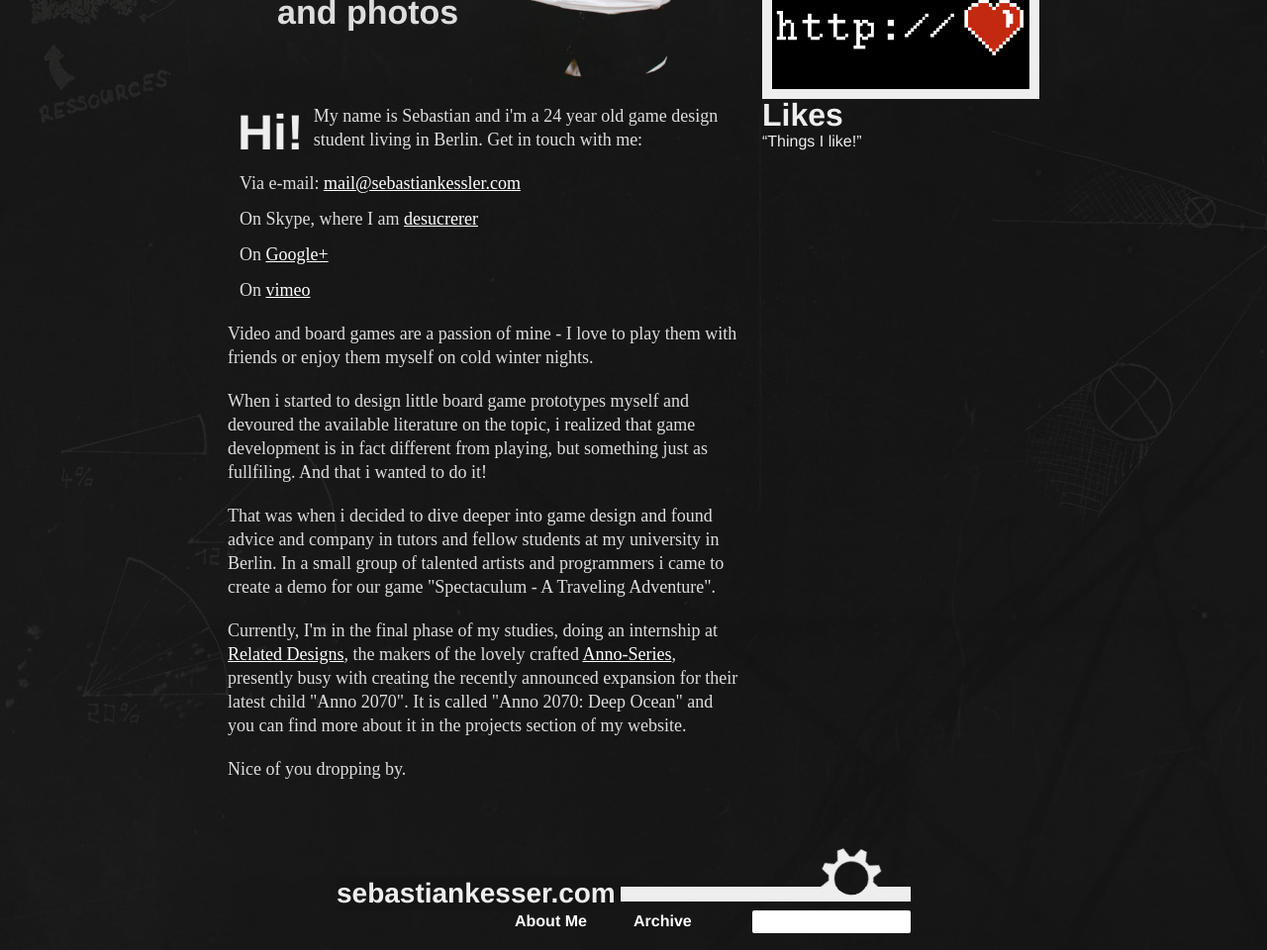
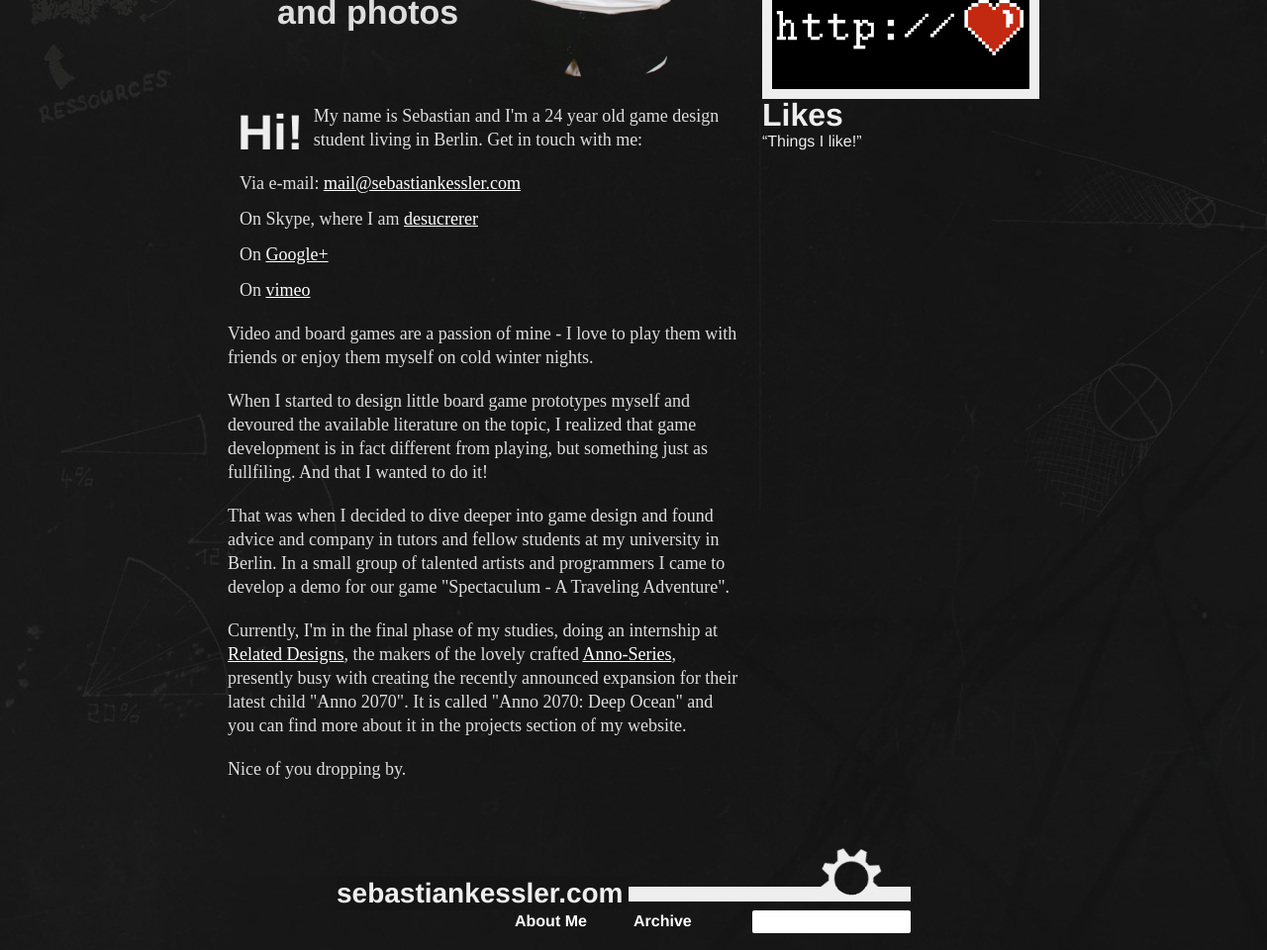
Before and after one commit to zapp/zapp.github.com, a Jekyll site: the page built from about-me/index.html, in a window 1280 px wide. Shown: the part 524-1484 px from the top of the page at 99% size. Built offline with Jekyll 4.4.1, drawn with Linux system fonts in a browser that asks for light colours; nearby versions of some CDN libraries.

Commit message:
footer correction, about me update, article correction

```diff
--- a/_includes/footer.html
+++ b/_includes/footer.html
@@ -1,6 +1,6 @@
 <footer id="page-footer" class="ten container columns offset-by-three">
   <div class="bar">
-    <h3>sebastiankesser.com</h3>
+    <h3>sebastiankessler.com</h3>
   </div>
 
   <div class="about two columns offset-by-three alpha">
--- a/about-me/index.html
+++ b/about-me/index.html
@@ -18,7 +18,7 @@ layout: default
     Hi!
   </h2>
 
-  <p>My name is Sebastian and i'm a 24 year old game design student living in
+  <p>My name is Sebastian and I'm a 24 year old game design student living in
   Berlin. Get in touch with me:</p>
 
   <ul style="padding: 0 0 0 12px">
@@ -33,18 +33,18 @@ layout: default
 
   <img src="/img/about-me/hi-small.png" class="mobile only float right" />
 
-  <p>When i started to design little board game prototypes myself and devoured
-  the available literature on the topic, i realized that game development
+  <p>When I started to design little board game prototypes myself and devoured
+  the available literature on the topic, I realized that game development
   is in fact different from playing, but something
-  just as fullfiling. And that i wanted to do it!</p>
+  just as fullfiling. And that I wanted to do it!</p>
 
-  <p>That was when i decided to dive deeper into game design and found advice
+  <p>That was when I decided to dive deeper into game design and found advice
   and company in tutors and fellow students at my university in Berlin. In a small
-  group of talented artists and programmers i came to create a demo for our game
+  group of talented artists and programmers I came to develop a demo for our game
   "Spectaculum - A Traveling Adventure".</p>
 
-  <p>Currently, I'm in the final phase of my studies, doing an internship at <a href="http://related-designs.com/">Related Designs</a>,
-  the makers of the lovely crafted <a href="http://anno.de.ubi.com/">Anno-Series</a>, presently busy
+  <p>Currently, I'm in the final phase of my studies, doing an internship at <a href="http://related-designs.com">Related Designs</a>,
+  the makers of the lovely crafted <a href="http://anno.de.ubi.com">Anno-Series</a>, presently busy
   with creating the recently announced expansion for their latest child "Anno 2070". It is called "Anno 2070: Deep Ocean" and
   you can find more about it in the projects section of my website.</p>
 
```
Also changed, not shown: _posts/2012-04-24-spectaculus-update.md (+10 -6 lines).
